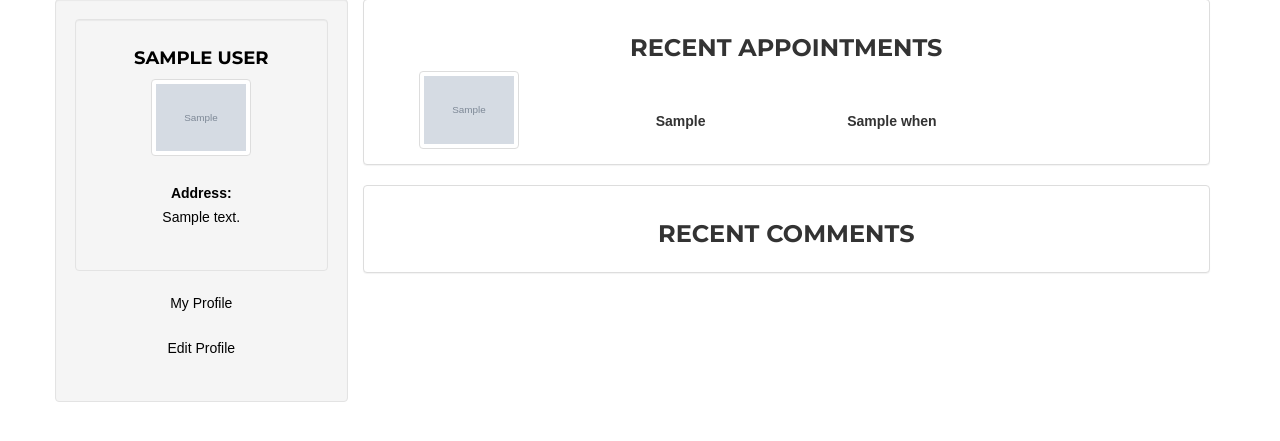
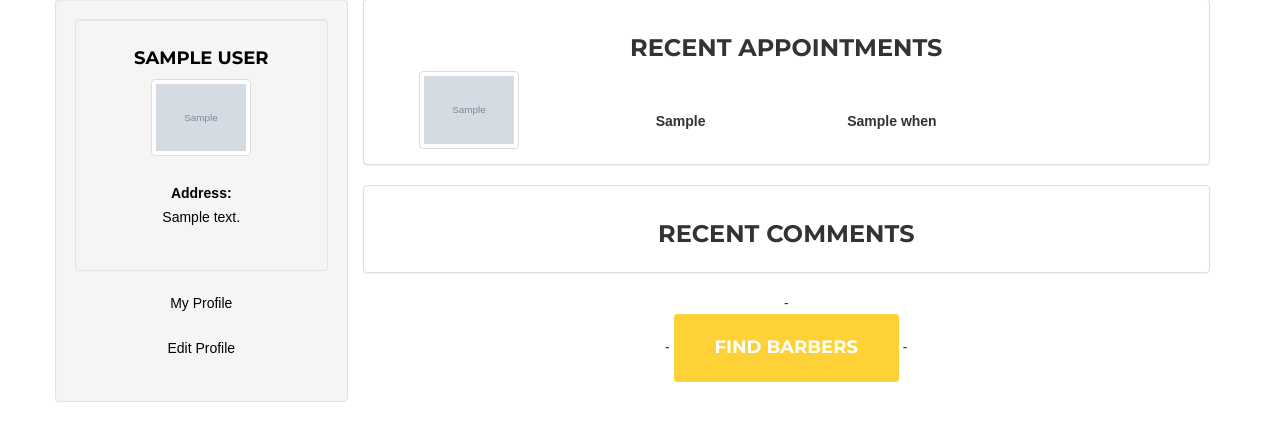
Before and after one commit to timtbanh/eclips, a Django app: template account/templates/account/clienthome.html in a window 1280 px wide. Shown: the part 172-613 px from the top of the page. Run offline with Django 3.2, Linux system fonts and the light colour scheme; tables that the repository leaves empty hold one stand-in row (values such as "Sample post"); the template is opened without the code that fills it: values that come from a table or form of the project are taken from there, most other values are stand-ins (such as "Sample title", 1, 10 or a date in 2020); grey boxes marked "Sample" are stand-in pictures; parts of the project's set-up code (start-up, migrations or seed data) failed here and were passed over; some libraries are stand-ins or nearby versions; some web fonts are replaced.

Commit message:
add button back

```diff
--- a/account/templates/account/clienthome.html
+++ b/account/templates/account/clienthome.html
@@ -115,6 +115,9 @@
                             <h3 class="section-heading">Recent Comments</h3>
                         </div>
                     </div>
+ -                  <div class="row">
+ -                      <a href="findbarber.html" class="btn btn-xl">Find Barbers</a>
+ -                  </div>
 <!--
                     <div class="panel panel-default text-left">
                         <div class="panel-body" style="text-align:center">
```
